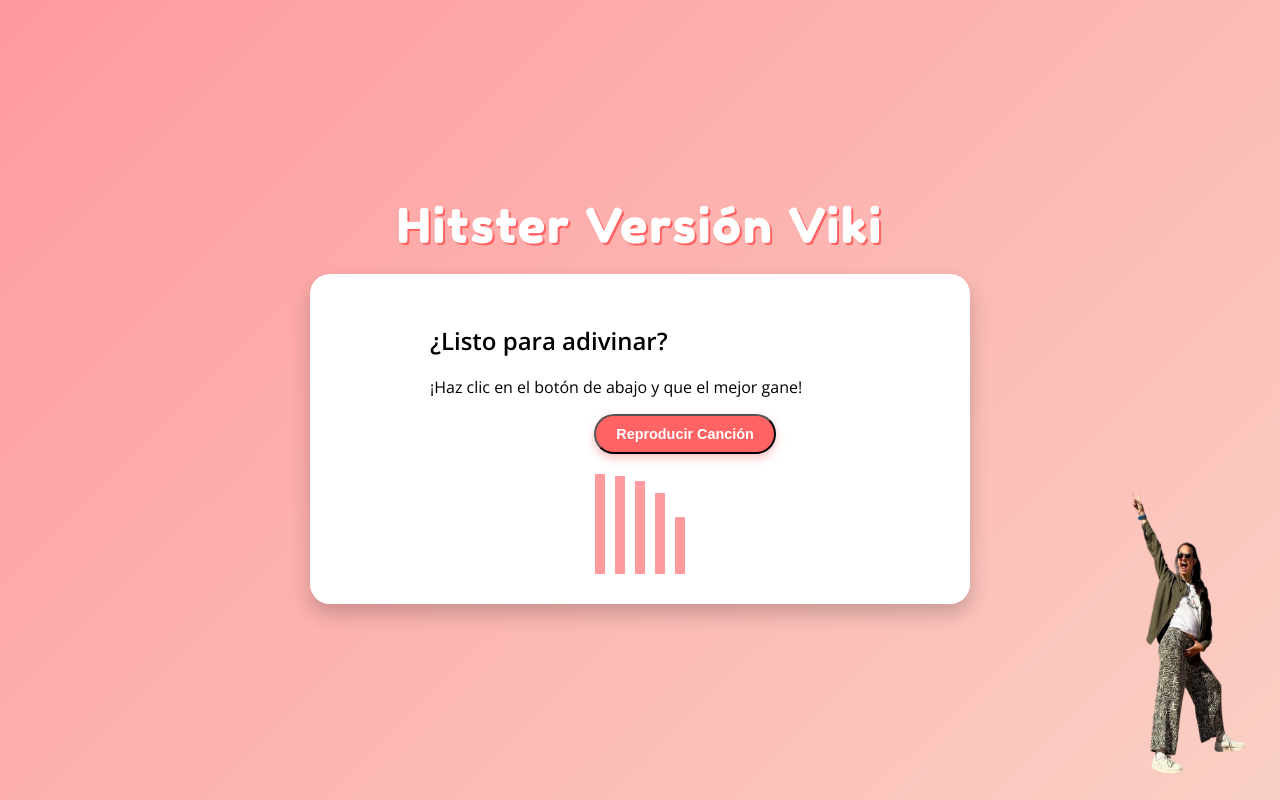
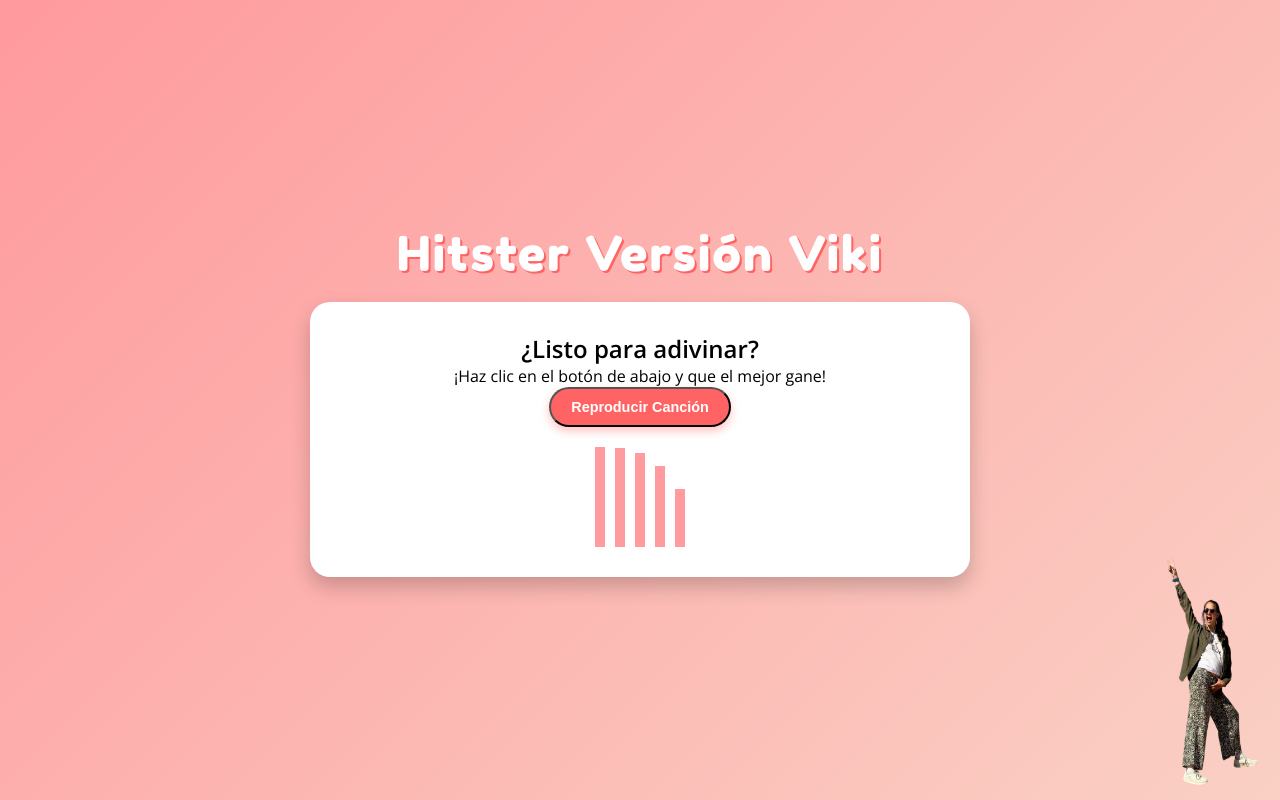
Before and after one commit to virabbia/mystery-song-player, a plain HTML site: page index.html in a window 1280 px wide. Drawn offline with nearby package versions, Linux system fonts and the light colour scheme.

Commit message:
index.html

```diff
--- a/index.html
+++ b/index.html
@@ -41,8 +41,8 @@
         }
 
         .content-wrapper h2, .content-wrapper p, .play-button {
-            text-align: left;
-            margin-left: 15%;
+            text-align: center;
+            margin: 0 auto;
         }
 
         .play-button {
@@ -97,9 +97,9 @@
 
         .dancing-viki {
             position: absolute;
-            bottom: 20px;
-            right: 20px;
-            width: 150px;
+            bottom: 10px;
+            right: 10px;
+            width: 120px;
             animation: flip-dance 1.5s infinite;
         }
 
```
